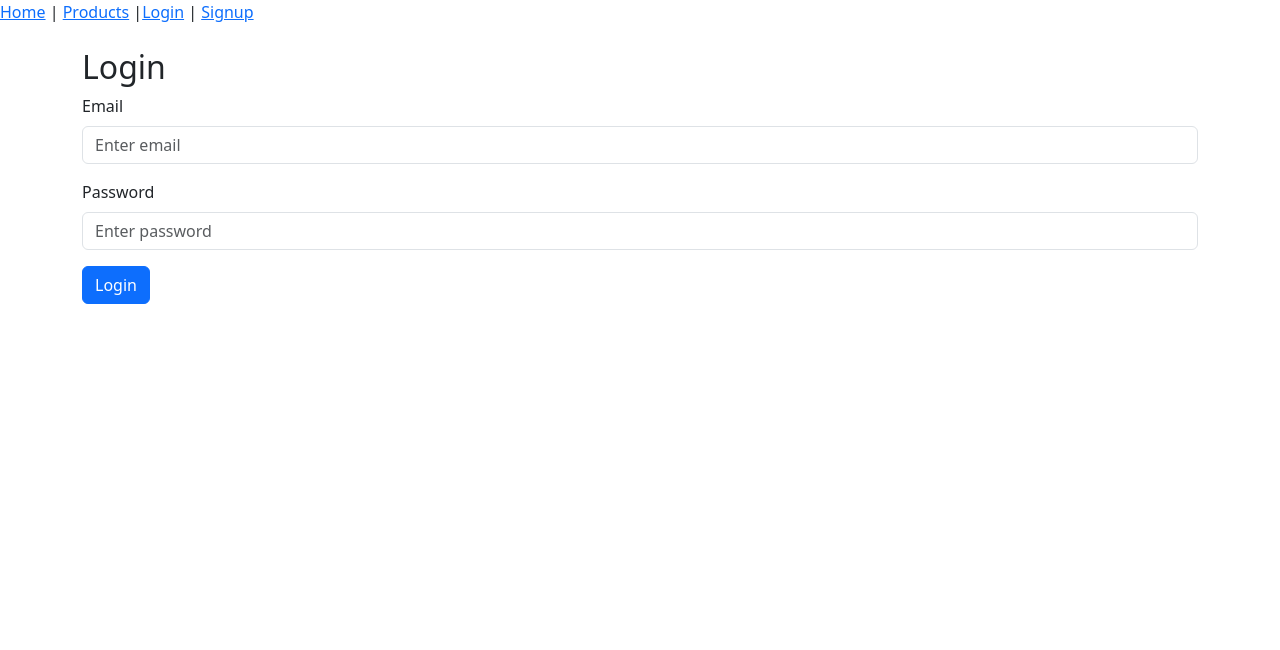
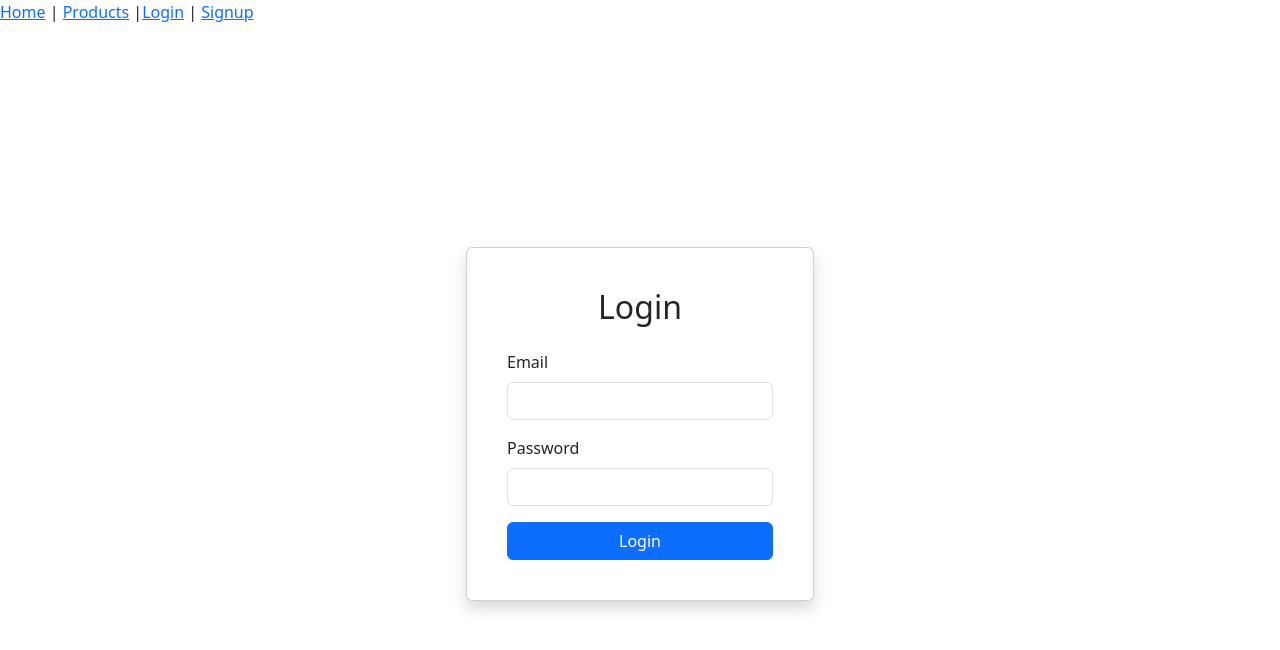
Before and after one commit to Srikanth515341/fullstack-ecom, a React (Vite) app in the folder client/: page /login in a window 1280 px wide. Shown: the top 650 px of the page. Built offline with nearby package versions, Linux system fonts and the light colour scheme.

Commit message:
Updated Login and Signup UI

```diff
--- a/client/src/pages/Login.jsx
+++ b/client/src/pages/Login.jsx
@@ -1,7 +1,7 @@
 import { useState } from "react";
 import { useNavigate } from "react-router-dom";
 import axios from "axios";
-import { Container, Form, Button } from "react-bootstrap";
+import { Container, Form, Button, Card, Row, Col } from "react-bootstrap";
 
 const Login = () => {
     const [email, setEmail] = useState("");
@@ -10,46 +10,37 @@ const Login = () => {
 
     const handleLogin = async (e) => {
         e.preventDefault();
-        console.log("Login button clicked!"); // ✅ Debugging log
-
         try {
             const response = await axios.post("http://localhost:5000/api/auth/login", { email, password });
-            console.log("Login success:", response.data); // ✅ Log API response
-
             localStorage.setItem("token", response.data.token);
             navigate("/products");
         } catch (error) {
-            console.error("Login failed:", error.response?.data || error.message);
-            alert("Login failed! Check your credentials.");
+            console.error("Login failed:", error);
         }
     };
 
     return (
-        <Container className="mt-4">
-            <h2>Login</h2>
+        <Container className="d-flex justify-content-center align-items-center" style={{ height: "100vh" }}>
+            <Row className="w-100 justify-content-center">
+                <Col md={6} lg={4}>
+                    <Card className="p-4 shadow">
+                        <Card.Body>
+                            <h2 className="text-center mb-4">Login</h2>
                             <Form onSubmit={handleLogin}>
                                 <Form.Group className="mb-3">
                                     <Form.Label>Email</Form.Label>
-                    <Form.Control
-                        type="email"
-                        placeholder="Enter email"
-                        value={email}
-                        onChange={(e) => setEmail(e.target.value)}
-                        required
-                    />
+                                    <Form.Control type="email" value={email} onChange={(e) => setEmail(e.target.value)} required />
                                 </Form.Group>
                                 <Form.Group className="mb-3">
                                     <Form.Label>Password</Form.Label>
-                    <Form.Control
-                        type="password"
-                        placeholder="Enter password"
-                        value={password}
-                        onChange={(e) => setPassword(e.target.value)}
-                        required
-                    />
+                                    <Form.Control type="password" value={password} onChange={(e) => setPassword(e.target.value)} required />
                                 </Form.Group>
-                <Button type="submit" variant="primary">Login</Button>
+                                <Button type="submit" variant="primary" className="w-100">Login</Button>
                             </Form>
+                        </Card.Body>
+                    </Card>
+                </Col>
+            </Row>
         </Container>
     );
 };
--- a/client/src/pages/Signup.jsx
+++ b/client/src/pages/Signup.jsx
@@ -1,7 +1,7 @@
 import { useState } from "react";
 import { useNavigate } from "react-router-dom";
 import axios from "axios";
-import { Container, Form, Button } from "react-bootstrap";
+import { Container, Form, Button, Card, Row, Col } from "react-bootstrap";
 
 const Signup = () => {
     const [name, setName] = useState("");
@@ -12,17 +12,20 @@ const Signup = () => {
     const handleSignup = async (e) => {
         e.preventDefault();
         try {
-            const response = await axios.post("http://localhost:5000/api/auth/signup", { name, email, password });
-            localStorage.setItem("token", response.data.token);
-            navigate("/products");
+            await axios.post("http://localhost:5000/api/auth/signup", { name, email, password });
+            navigate("/login");
         } catch (error) {
             console.error("Signup failed:", error);
         }
     };
 
     return (
-        <Container className="mt-4">
-            <h2>Signup</h2>
+        <Container className="d-flex justify-content-center align-items-center" style={{ height: "100vh" }}>
+            <Row className="w-100 justify-content-center">
+                <Col md={6} lg={4}>
+                    <Card className="p-4 shadow">
+                        <Card.Body>
+                            <h2 className="text-center mb-4">Signup</h2>
                             <Form onSubmit={handleSignup}>
                                 <Form.Group className="mb-3">
                                     <Form.Label>Name</Form.Label>
@@ -36,8 +39,12 @@ const Signup = () => {
                                     <Form.Label>Password</Form.Label>
                                     <Form.Control type="password" value={password} onChange={(e) => setPassword(e.target.value)} required />
                                 </Form.Group>
-                <Button type="submit" variant="primary">Signup</Button>
+                                <Button type="submit" variant="success" className="w-100">Signup</Button>
                             </Form>
+                        </Card.Body>
+                    </Card>
+                </Col>
+            </Row>
         </Container>
     );
 };
```
Also changed, not shown: 1 other file (tests, documents, lock files or other folders). Lines whose indentation alone changed are shown as unchanged.
